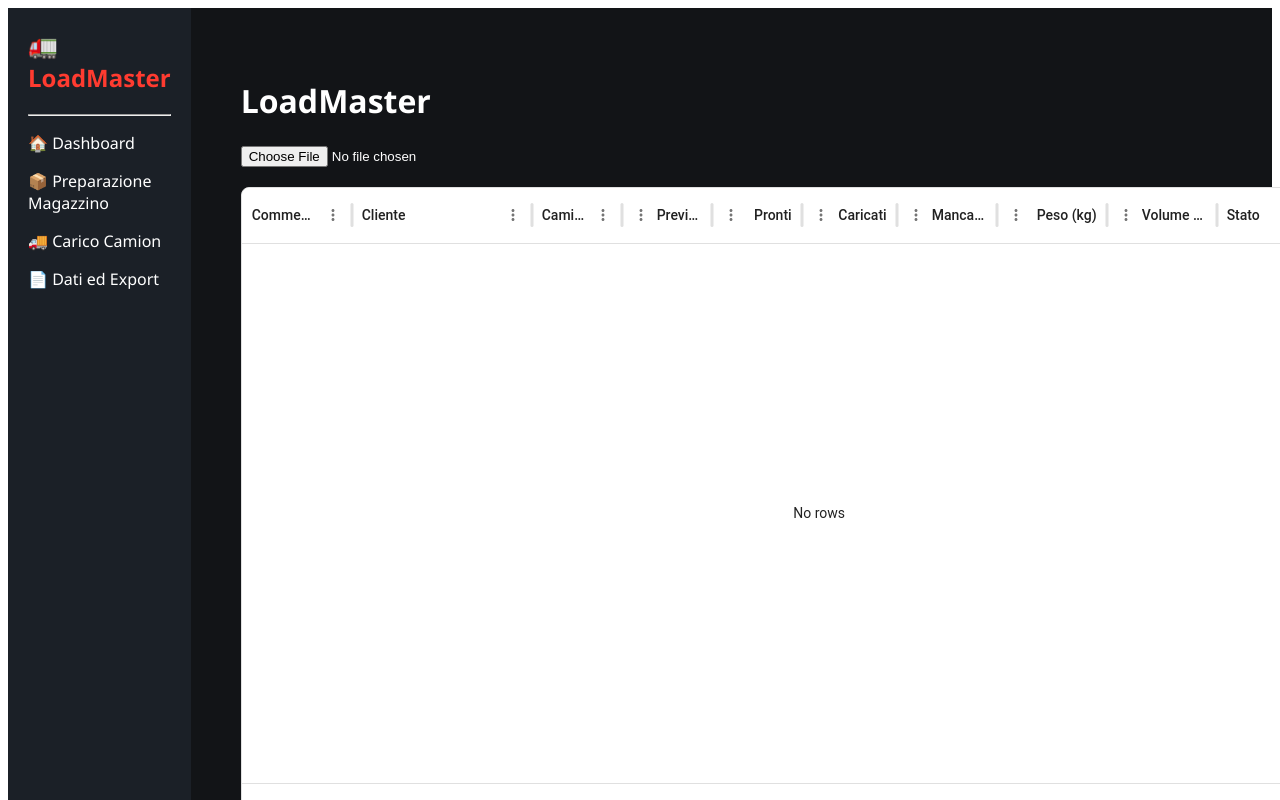
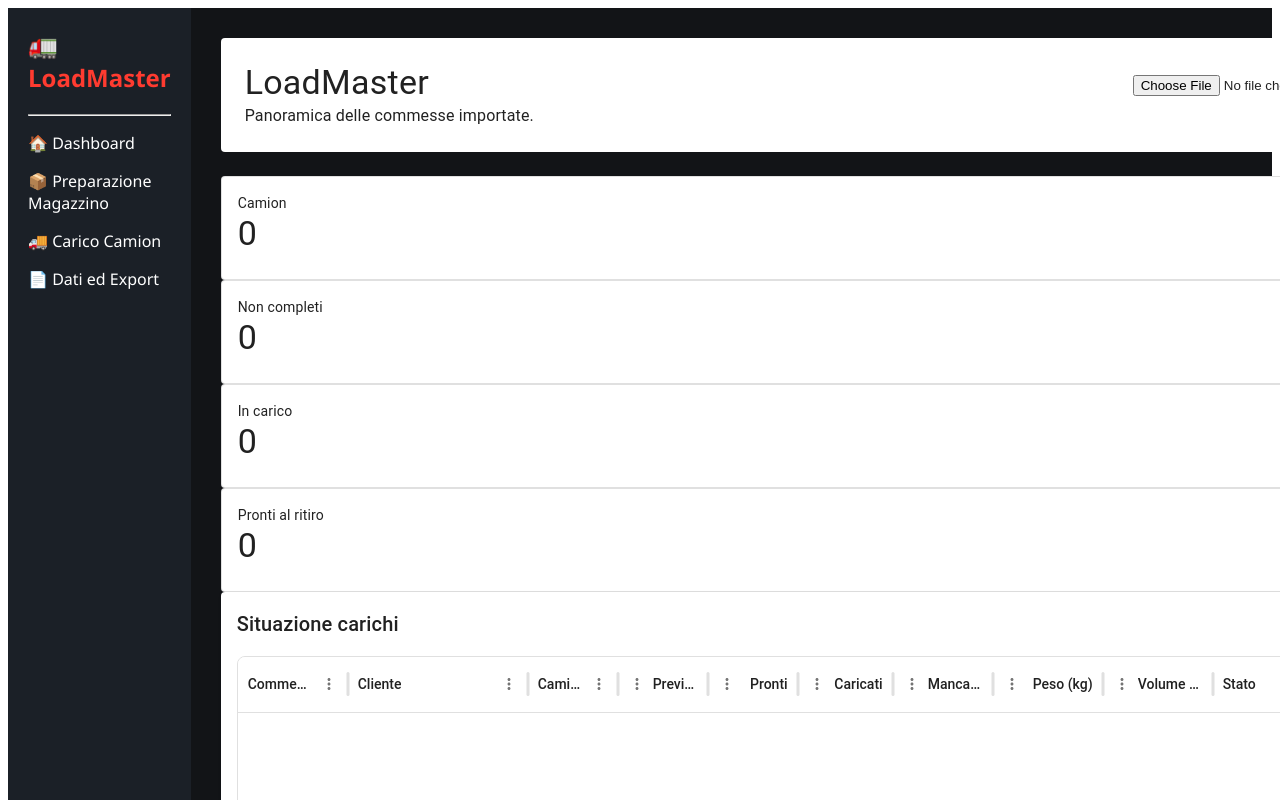
Before and after one commit to deniscarmellini-art/LoadMaster, a React (Vite) app in the folder frontend/: page / in a window 1280 px wide. Shown: the top 800 px of the page. Built offline with nearby package versions, Linux system fonts and the light colour scheme.

Commit message:
Dashboard: nuova struttura componenti e layout iniziale

```diff
--- /dev/null
+++ b/frontend/src/components/dashboard/DashboardContent.tsx
@@ -0,0 +1,21 @@
+import { Box, Paper, Typography } from "@mui/material";
+
+import type { Camion } from "../../models/Camion";
+import DashboardGrid from "./DashboardGrid";
+
+interface DashboardContentProps {
+  rows: Camion[];
+}
+
+export default function DashboardContent({ rows }: DashboardContentProps) {
+  return (
+    <Paper sx={{ p: 2 }}>
+      <Typography component="h2" sx={{ mb: 2 }} variant="h6">
+        Situazione carichi
+      </Typography>
+      <Box sx={{ height: 650 }}>
+        <DashboardGrid rows={rows} />
+      </Box>
+    </Paper>
+  );
+}
--- /dev/null
+++ b/frontend/src/components/dashboard/DashboardHeader.tsx
@@ -0,0 +1,34 @@
+import { Box, Paper, Stack, Typography } from "@mui/material";
+
+import ImportExcel from "../ImportExcel";
+
+import type { Commessa } from "../../types/excel";
+
+interface DashboardHeaderProps {
+  onImported: (commessa: Commessa) => void;
+}
+
+export default function DashboardHeader({ onImported }: DashboardHeaderProps) {
+  return (
+    <Paper component="header" elevation={0} sx={{ mb: 3, p: 3 }}>
+      <Stack
+        direction={{ xs: "column", md: "row" }}
+        spacing={2}
+        sx={{
+        alignItems: { md: "center" },
+        justifyContent: "space-between",
+        }}
+      >
+        <Box>
+          <Typography component="h1" variant="h4">
+            LoadMaster
+          </Typography>
+          <Typography color="text.secondary">
+            Panoramica delle commesse importate.
+          </Typography>
+        </Box>
+        <ImportExcel onImported={onImported} />
+      </Stack>
+    </Paper>
+  );
+}
--- /dev/null
+++ b/frontend/src/components/dashboard/DashboardKpi.tsx
@@ -0,0 +1,51 @@
+import { Box, Card, CardContent, Typography } from "@mui/material";
+
+
+import type { Camion } from "../../models/Camion";
+
+
+interface DashboardKpiProps {
+  rows: Camion[];
+}
+
+
+export default function DashboardKpi({ rows }: DashboardKpiProps) {
+  const metrics = [
+    { label: "Camion", value: rows.length },
+    {
+      label: "Non completi",
+      value: rows.filter((row) => row.stato === "Non completa").length,
+    },
+    {
+      label: "In carico",
+      value: rows.filter((row) => row.stato === "In carico").length,
+    },
+    {
+      label: "Pronti al ritiro",
+      value: rows.filter((row) => row.stato === "Attesa ritiro").length,
+    },
+  ];
+
+
+  return (
+    <Box
+      display="grid"
+      gap={2}
+      gridTemplateColumns="repeat(auto-fit, minmax(180px, 1fr))"
+      mb={3}
+    >
+      {metrics.map((metric) => (
+        <Card key={metric.label} variant="outlined">
+          <CardContent>
+            <Typography color="text.secondary" variant="body2">
+              {metric.label}
+            </Typography>
+            <Typography component="p" variant="h4">
+              {metric.value}
+            </Typography>
+          </CardContent>
+        </Card>
+      ))}
+    </Box>
+  );
+}
--- a/frontend/src/pages/Dashboard.tsx
+++ b/frontend/src/pages/Dashboard.tsx
@@ -1,42 +1,28 @@
-import { useMemo, useState } from "react";
+import { useCallback, useMemo, useState } from "react";
 
-import ImportExcel from "../components/ImportExcel";
-import DashboardGrid from "../components/dashboard/DashboardGrid";
-
+import DashboardContent from "../components/dashboard/DashboardContent";
+import DashboardHeader from "../components/dashboard/DashboardHeader";
+import DashboardKpi from "../components/dashboard/DashboardKpi";
 import { creaDashboard } from "../services/dashboardService";
 
 import type { Commessa } from "../types/excel";
 
 function Dashboard() {
-
   const [commesse, setCommesse] = useState<Commessa[]>([]);
 
-  const dashboard = useMemo(() => {
-    return creaDashboard(commesse);
-  }, [commesse]);
+  const dashboard = useMemo(() => creaDashboard(commesse), [commesse]);
+
+  const handleImported = useCallback((commessa: Commessa) => {
+    setCommesse((currentCommesse) => [...currentCommesse, commessa]);
+  }, []);
 
   return (
-
-    <div style={{ padding: 20 }}>
-
-      <h1>LoadMaster</h1>
-
-      <ImportExcel
-        onImported={(commessa) =>
-          setCommesse((old) => [...old, commessa])
-        }
-      />
-
-      <div style={{ height: 650 }}>
-
-        <DashboardGrid rows={dashboard} />
-
-      </div>
-
-    </div>
-
+    <>
+      <DashboardHeader onImported={handleImported} />
+      <DashboardKpi rows={dashboard} />
+      <DashboardContent rows={dashboard} />
+    </>
   );
-
 }
 
 export default Dashboard;
```
